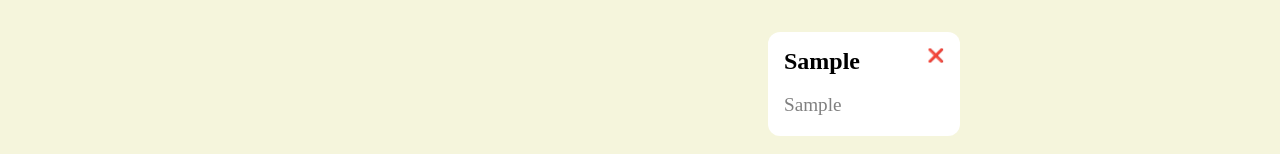
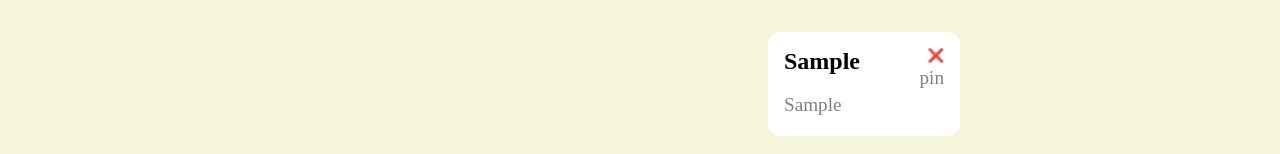
Before and after one commit to Shreya-103/Notes-App, a React (Vite) app: page / in a window 1280 px wide. Both pictures are taken after typing "Sample", "Sample" into the empty fields and a click on the button "Add Note". Shown: the part 302-456 px from the top of the page. Built offline with nearby package versions, Linux system fonts and the light colour scheme.

Commit message:
pin function

```diff
--- a/src/App.jsx
+++ b/src/App.jsx
@@ -104,7 +104,7 @@ useEffect(() => {
                 deleteNote(idx)
                 }>❌</h5>
                 <p className='pinn' onClick={() => togglePin(idx)}>
-                {elem.pinned ? "📌" : ""}
+                {elem.pinned ? "📌" : "pin"}
                 </p>
               <h3>{elem.title}</h3>
               <p>{elem.content}</p>
```
